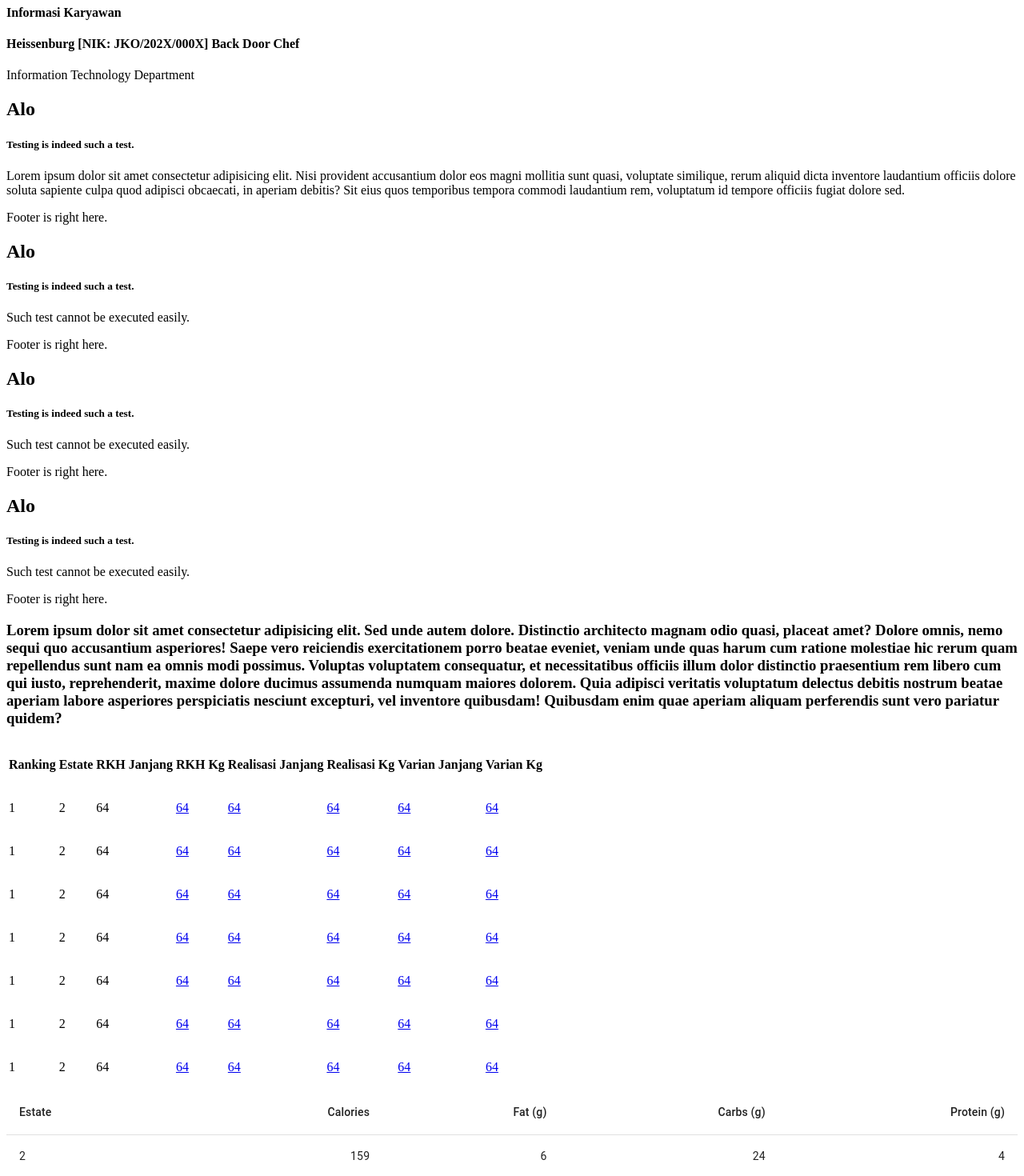
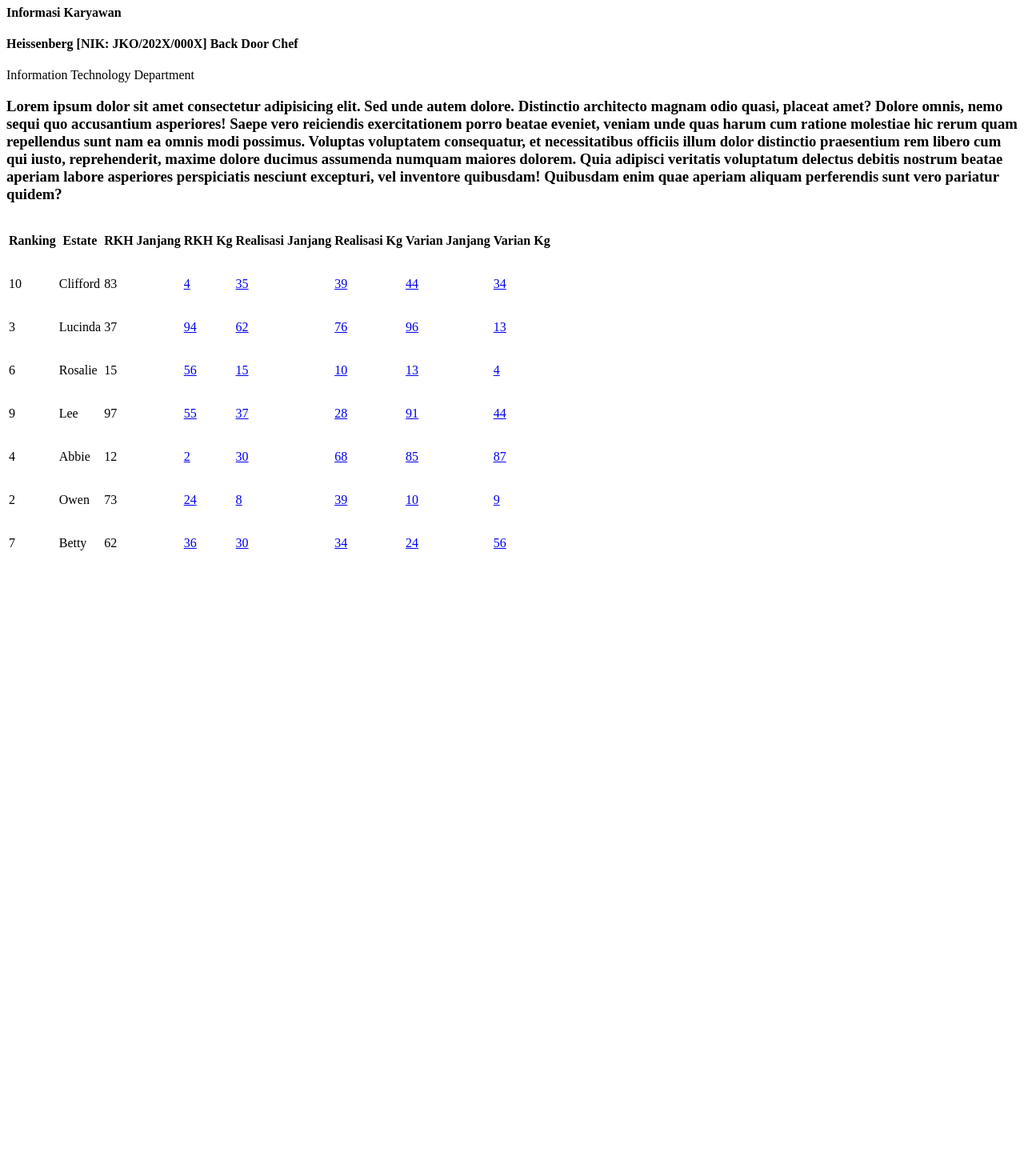
Before and after one commit to emilfauzan/erpplayground, a Next.js app: page /dashboard/home/Home in a window 1280 px wide. Shown: the part 280-1750 px from the top of the page at 80% size. After the commit the page ends 995 px from the top, so only its background shows below. Built offline with nearby package versions, Linux system fonts and the light colour scheme.

Commit message:
updated folder structure & url shorten

```diff
--- a/app/views/dashboard/home/page.tsx
+++ b/app/(views)/dashboard/home/page.tsx
@@ -1,8 +1,7 @@
 import Home from '@/pages/dashboard/home/Home';
 
 function page () {
-  return
-    <Home />;
+  return <Home />;
 }
 
 export default page;
--- /dev/null
+++ b/app/globals.css
@@ -0,0 +1,25 @@
+@import "tailwindcss/base";
+@import "tailwindcss/components";
+@import "tailwindcss/utilities";
+
+:root {
+  --foreground-rgb: 0, 0, 0;
+  --background-start-rgb: 214, 219, 220;
+  --background-end-rgb: 255, 255, 255;
+}
+
+body {
+  color: rgb(var(--foreground-rgb));
+}
+
+@layer utilities {
+  /* Chrome, Safari and Opera */
+  .no-scrollbar::-webkit-scrollbar {
+    display: none;
+  }
+
+  .no-scrollbar {
+    -ms-overflow-style: none; /* IE and Edge */
+    scrollbar-width: none; /* Firefox */
+  }
+}
--- a/app/layout.tsx
+++ b/app/layout.tsx
@@ -1,6 +1,6 @@
 import type { Metadata } from 'next'
 import { Inter } from 'next/font/google'
-import './views/globals.css'
+import './globals.css'
 
 const inter = Inter({ subsets: ['latin'] })
 
@@ -12,7 +12,7 @@ export const metadata: Metadata = {
 export default function RootLayout({
   children,
 }: {
-  children: React.ReactNode
+  children: React.ReactNode;
 }) {
   return (
     <html lang="en">
--- a/app/views/globals.css
+++ /dev/null
@@ -1,31 +0,0 @@
-@tailwind base;
-@tailwind components;
-@tailwind utilities;
-
-:root {
-  --foreground-rgb: 0, 0, 0;
-  --background-start-rgb: 214, 219, 220;
-  --background-end-rgb: 255, 255, 255;
-}
-
-@media (prefers-color-scheme: dark) {
-  :root {
-    --foreground-rgb: 255, 255, 255;
-    --background-start-rgb: 0, 0, 0;
-    --background-end-rgb: 0, 0, 0;
-  }
-}
-
-body {
-  color: rgb(var(--foreground-rgb));
-  background: linear-gradient(
-      to bottom,
-      transparent,
-      rgb(var(--background-end-rgb))
-    )
-    rgb(var(--background-start-rgb));
-}
-
-a{
-  text-decoration: none;
-}
--- a/components/common/cards/CardDataStats.tsx
+++ b/components/common/cards/CardDataStats.tsx
@@ -12,7 +12,7 @@ function CardDataStats({
     children
 }: CardDataStatProp) {
     return (
-        <div className="rounded-md border border-stroke bg-blue-gray-900 px-7 py-6 text-white shadow-default">
+        <div className="rounded-md border border-stroke bg-[#24303F] px-7 py-6 text-white shadow-default">
             <div className=" justify-left flex items-center">
                 <div className="justify-center rounded-full bg-meta-4">
                     <div className="flex h-11.5 w-11.5 items-center justify-center">
--- a/components/common/tables/Table.tsx
+++ b/components/common/tables/Table.tsx
@@ -12,81 +12,81 @@ const TABLE_HEAD = [
 
 const TABLE_ROWS = [
     {
-        ranking: "1",
-        estate: "2",
-        rkh_janjang: "64",
-        rkh_kg: "64",
-        realisasi_janjang: "64",
-        realisasi_kg: "64",
-        varian_janjang: "64",
-        varian_kg: "64",
+        ranking: "10",
+        estate: "Clifford",
+        rkh_janjang: "83",
+        rkh_kg: "4",
+        realisasi_janjang: "35",
+        realisasi_kg: "39",
+        varian_janjang: "44",
+        varian_kg: "34",
     },
     {
-        ranking: "1",
-        estate: "2",
-        rkh_janjang: "64",
-        rkh_kg: "64",
-        realisasi_janjang: "64",
-        realisasi_kg: "64",
-        varian_janjang: "64",
-        varian_kg: "64",
+        ranking: "3",
+        estate: "Lucinda",
+        rkh_janjang: "37",
+        rkh_kg: "94",
+        realisasi_janjang: "62",
+        realisasi_kg: "76",
+        varian_janjang: "96",
+        varian_kg: "13",
     },
     {
-        ranking: "1",
-        estate: "2",
-        rkh_janjang: "64",
-        rkh_kg: "64",
-        realisasi_janjang: "64",
-        realisasi_kg: "64",
-        varian_janjang: "64",
-        varian_kg: "64",
+        ranking: "6",
+        estate: "Rosalie",
+        rkh_janjang: "15",
+        rkh_kg: "56",
+        realisasi_janjang: "15",
+        realisasi_kg: "10",
+        varian_janjang: "13",
+        varian_kg: "4",
     },
     {
-        ranking: "1",
-        estate: "2",
-        rkh_janjang: "64",
-        rkh_kg: "64",
-        realisasi_janjang: "64",
-        realisasi_kg: "64",
-        varian_janjang: "64",
-        varian_kg: "64",
+        ranking: "9",
+        estate: "Lee",
+        rkh_janjang: "97",
+        rkh_kg: "55",
+        realisasi_janjang: "37",
+        realisasi_kg: "28",
+        varian_janjang: "91",
+        varian_kg: "44",
     },
     {
-        ranking: "1",
-        estate: "2",
-        rkh_janjang: "64",
-        rkh_kg: "64",
-        realisasi_janjang: "64",
-        realisasi_kg: "64",
-        varian_janjang: "64",
-        varian_kg: "64",
+        ranking: "4",
+        estate: "Abbie",
+        rkh_janjang: "12",
+        rkh_kg: "2",
+        realisasi_janjang: "30",
+        realisasi_kg: "68",
+        varian_janjang: "85",
+        varian_kg: "87",
     },
     {
-        ranking: "1",
-        estate: "2",
-        rkh_janjang: "64",
-        rkh_kg: "64",
-        realisasi_janjang: "64",
-        realisasi_kg: "64",
-        varian_janjang: "64",
-        varian_kg: "64",
+        ranking: "2",
+        estate: "Owen",
+        rkh_janjang: "73",
+        rkh_kg: "24",
+        realisasi_janjang: "8",
+        realisasi_kg: "39",
+        varian_janjang: "10",
+        varian_kg: "9",
     },
     {
-        ranking: "1",
-        estate: "2",
-        rkh_janjang: "64",
-        rkh_kg: "64",
-        realisasi_janjang: "64",
-        realisasi_kg: "64",
-        varian_janjang: "64",
-        varian_kg: "64",
+        ranking: "7",
+        estate: "Betty",
+        rkh_janjang: "62",
+        rkh_kg: "36",
+        realisasi_janjang: "30",
+        realisasi_kg: "34",
+        varian_janjang: "24",
+        varian_kg: "56",
     },
 ];
 
 export const TableRankingEstate = () => {
     return (
         <Card className="h-full w-full overflow-scroll px-5 pt-6 pb-2.5 bg-[#24303F] rounded-md">
-            <table className="w-full min-w-max table-auto text-left">
+            <table className="w-full min-w-max table-auto text-center">
                 <thead>
                     <tr>
                         {TABLE_HEAD.map((head) => (
--- a/pages/dashboard/home/Home.tsx
+++ b/pages/dashboard/home/Home.tsx
@@ -1,41 +1,8 @@
 "use client";
-
-import {
-    Card,
-    Typography,
-    CardHeader,
-    CardBody,
-    CardFooter,
-} from "@material-tailwind/react";
-import {
-    Table,
-    TableBody,
-    TableCell,
-    TableContainer,
-    TableHead,
-    TableRow
-} from '@mui/material';
 import { TableRankingEstate } from '@/components/common/tables/Table';
 import SwitchAccountIcon from "@mui/icons-material/SwitchAccount";
 import CardDataStats from "@/components/common/cards/CardDataStats";
 
-function createData(
-    name: number,
-    calories: number,
-    fat: number,
-    carbs: number,
-    protein: number,
-) {
-    return { name, calories, fat, carbs, protein };
-}
-
-const rows = [
-    createData(2, 159, 6.0, 24, 4.0),
-    createData(2, 237, 9.0, 37, 4.3),
-    createData(2, 262, 16.0, 24, 6.0),
-    createData(2, 305, 3.7, 67, 4.3),
-    createData(2, 356, 16.0, 49, 3.9),
-];
 
 function Home ()  {
     return (
@@ -46,7 +13,7 @@ function Home ()  {
                 <CardDataStats
                     title="Informasi Karyawan"
                     subtitle={
-                        `Heissenburg [NIK: JKO/202X/000X]` + `\n` + `Back Door Chef`
+                        `Heissenberg [NIK: JKO/202X/000X]` + `\n` + `Back Door Chef`
                     }
                     description={`Information Technology Department`}
                 >
@@ -57,7 +24,7 @@ function Home ()  {
                 <CardDataStats
                     title="Informasi Karyawan"
                     subtitle={
-                        `Heissenburg [NIK: JKO/202X/000X]` + `\n` + `Back Door Chef`
+                        `Heissenberg [NIK: JKO/202X/000X]` + `\n` + `Back Door Chef`
                     }
                     description={`Information Technology Department`}
                 >
@@ -67,110 +34,10 @@ function Home ()  {
                 </CardDataStats>
             </div>
 
-            <div className="grid grid-cols-2 gap-3">
-                {/* Card starts here */}
-                <Card className="flex flex-wrap py-5 border border-red-500 rounded-md bg-[#24303F]">
-                    <CardHeader color='blue-gray' className='relative border border-teal-400 py-2 px-6'>
-                        <h2>Alo</h2>
-                    </CardHeader>
-                    <CardBody className='border border-green-400'>
-                        <Typography variant='h5' color='blue-gray' className='mb-2'>
-                            Testing is indeed such a test.
-                        </Typography>
-                        <Typography className='text-justify'>
-                            Lorem ipsum dolor sit amet consectetur adipisicing elit. Nisi provident accusantium dolor eos magni mollitia sunt quasi, voluptate similique, rerum aliquid dicta inventore laudantium officiis dolore soluta sapiente culpa quod adipisci obcaecati, in aperiam debitis? Sit eius quos temporibus tempora commodi laudantium rem, voluptatum id tempore officiis fugiat dolore sed.
-                        </Typography>
-                    </CardBody>
-                    <CardFooter className="border border-purple-400">
-                        Footer is right here.
-                    </CardFooter>
-                </Card>
-                <Card className="flex flex-wrap py-6 border border-red-500">
-                    <CardHeader color='blue-gray' className='relative border border-teal-400 px-6 py-2'>
-                        <h2>Alo</h2>
-                    </CardHeader>
-                    <CardBody className='border border-green-400'>
-                        <Typography variant='h5' color='blue-gray' className='mb-2'>
-                            Testing is indeed such a test.
-                        </Typography>
-                        <Typography>
-                            Such test cannot be executed easily.
-                        </Typography>
-                    </CardBody>
-                    <CardFooter className="border border-purple-400">
-                        Footer is right here.
-                    </CardFooter>
-                </Card>
-                <Card className="flex flex-wrap py-6 border border-red-500">
-                    <CardHeader color='blue-gray' className='relative border border-teal-400 px-6 py-2'>
-                        <h2>Alo</h2>
-                    </CardHeader>
-                    <CardBody className='border border-green-400'>
-                        <Typography variant='h5' color='blue-gray' className='mb-2'>
-                            Testing is indeed such a test.
-                        </Typography>
-                        <Typography>
-                            Such test cannot be executed easily.
-                        </Typography>
-                    </CardBody>
-                    <CardFooter className="border border-purple-400">
-                        Footer is right here.
-                    </CardFooter>
-                </Card>
-                <Card className="flex flex-wrap py-6 border border-red-500">
-                    <CardHeader color='blue-gray' className='relative border border-teal-400 px-6 py-2'>
-                        <h2>Alo</h2>
-                    </CardHeader>
-                    <CardBody className='border border-green-400'>
-                        <Typography variant='h5' color='blue-gray' className='mb-2'>
-                            Testing is indeed such a test.
-                        </Typography>
-                        <Typography>
-                            Such test cannot be executed easily.
-                        </Typography>
-                    </CardBody>
-                    <CardFooter className="border border-purple-400">
-                        Footer is right here.
-                    </CardFooter>
-                </Card>
-                {/* Card ends here */}
-            </div>
-
-            <h3 className='py-6'>Lorem ipsum dolor sit amet consectetur adipisicing elit. Sed unde autem dolore. Distinctio architecto magnam odio quasi, placeat amet? Dolore omnis, nemo sequi quo accusantium asperiores! Saepe vero reiciendis exercitationem porro beatae eveniet, veniam unde quas harum cum ratione molestiae hic rerum quam repellendus sunt nam ea omnis modi possimus. Voluptas voluptatem consequatur, et necessitatibus officiis illum dolor distinctio praesentium rem libero cum qui iusto, reprehenderit, maxime dolore ducimus assumenda numquam maiores dolorem. Quia adipisci veritatis voluptatum delectus debitis nostrum beatae aperiam labore asperiores perspiciatis nesciunt excepturi, vel inventore quibusdam! Quibusdam enim quae aperiam aliquam perferendis sunt vero pariatur quidem?</h3>
+            <h3 className='py-6 text-justify'>Lorem ipsum dolor sit amet consectetur adipisicing elit. Sed unde autem dolore. Distinctio architecto magnam odio quasi, placeat amet? Dolore omnis, nemo sequi quo accusantium asperiores! Saepe vero reiciendis exercitationem porro beatae eveniet, veniam unde quas harum cum ratione molestiae hic rerum quam repellendus sunt nam ea omnis modi possimus. Voluptas voluptatem consequatur, et necessitatibus officiis illum dolor distinctio praesentium rem libero cum qui iusto, reprehenderit, maxime dolore ducimus assumenda numquam maiores dolorem. Quia adipisci veritatis voluptatum delectus debitis nostrum beatae aperiam labore asperiores perspiciatis nesciunt excepturi, vel inventore quibusdam! Quibusdam enim quae aperiam aliquam perferendis sunt vero pariatur quidem?</h3>
 
             <TableRankingEstate />
 
-            <Card className="h-full w-full overflow-scroll px-5 pt-6 pb-2.5 bg-[#24303F] rounded-md">
-                <TableContainer className='text-white'>
-                    <Table sx={{ minWidth: 650 }} aria-label="simple table">
-                        <TableHead>
-                            <TableRow>
-                                <TableCell>Estate</TableCell>
-                                <TableCell align="right">Calories</TableCell>
-                                <TableCell align="right">Fat&nbsp;(g)</TableCell>
-                                <TableCell align="right">Carbs&nbsp;(g)</TableCell>
-                                <TableCell align="right">Protein&nbsp;(g)</TableCell>
-                            </TableRow>
-                        </TableHead>
-                        <TableBody>
-                            {rows.map((row) => (
-                                <TableRow
-                                    key={row.name}
-                                    sx={{ '&:last-child td, &:last-child th': { border: 0 } }}
-                                >
-                                    <TableCell component="th" scope="row">
-                                        {row.name}
-                                    </TableCell>
-                                    <TableCell align="right">{row.calories}</TableCell>
-                                    <TableCell align="right">{row.fat}</TableCell>
-                                    <TableCell align="right">{row.carbs}</TableCell>
-                                    <TableCell align="right">{row.protein}</TableCell>
-                                </TableRow>
-                            ))}
-                        </TableBody>
-                    </Table>
-                </TableContainer>
-            </Card>
 
             {/* <div className="grid grid-cols-1 gap-4 md:grid-cols-2 md:gap-6 xl:grid-cols-2 2xl:gap-7.5">
                 <div
@@ -220,7 +87,7 @@ function Home ()  {
         */}
             {/* </div> */}
         </>
-    )
+    );
 }
 
-export default Home
+export default Home;
--- a/pages/dashboard/humanresources/HRDashboard.tsx
+++ b/pages/dashboard/humanresources/HRDashboard.tsx
@@ -2,7 +2,9 @@ import React from 'react'
 
 const HRDashboard = () => {
     return (
+        <>
         <div>HRDashboard</div>
+        </>
     )
 }
 
```
Also changed, not shown: app/(views)/dashboard/human_resources/page.tsx (renamed from app/views/dashboard/human_resources/page.tsx), app/(views)/dashboard/layout.tsx (renamed from app/views/dashboard/layout.tsx), app/(views)/dashboard/production/page.tsx (renamed from app/views/dashboard/production/page.tsx).
